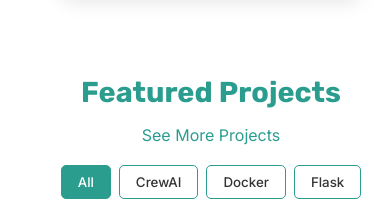
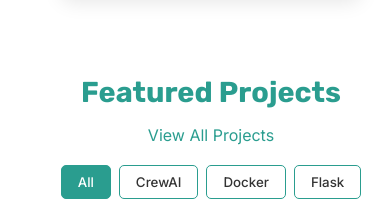
Before and after one commit to MohammedPathariya/MyPortfolio, a React (Create React App) app: page / in a window 390 px wide. Shown: the part 791-992 px from the top of the page. Built offline with nearby package versions, Linux system fonts and the light colour scheme.

Commit message:
Made the Featured Projects / All Projects title properly centered

```diff
--- a/src/components/Projects.css
+++ b/src/components/Projects.css
@@ -17,16 +17,17 @@ html {
 
 /* ── Header: Title & Toggle Link ──────────────────────────────────────── */
 .projects-header {
-  display: flex;
-  justify-content: space-between;
+  /* Changed from flex to grid for robust centering */
+  display: grid;
+  grid-template-columns: 1fr auto 1fr;
   align-items: center;
-  flex-wrap: wrap;
   margin-bottom: 1rem;
 }
 
 .projects-title {
   margin: 0;
-  flex: 1 1 auto;
+  /* Removed flex property, using grid for layout */
+  grid-column: 2;
   font-size: 1.8rem;
   font-weight: bold;
   color: var(--accent-color);
@@ -34,6 +35,9 @@ html {
 }
 
 .toggle-link {
+  /* Using grid to place the link in the third column */
+  grid-column: 3;
+  justify-self: end; /* Aligns link to the far right */
   font-size: 1rem;
   color: var(--accent-color);
   text-decoration: none;
@@ -141,12 +145,21 @@ html {
 
 /* ── Responsive ────────────────────────────────────────────────────────── */
 @media (max-width: 768px) {
-  /* Stack title & toggle */
+  /* Revert to flex for stacking title & toggle */
   .projects-header {
+    display: flex;
     flex-direction: column;
     align-items: center;
   }
+
+  /* Reset grid properties for children in flex context */
+  .projects-title {
+    grid-column: auto;
+  }
+
   .toggle-link {
+    grid-column: auto;
+    justify-self: auto;
     margin-top: 0.5rem;
   }
 
--- a/src/components/Projects.js
+++ b/src/components/Projects.js
@@ -74,7 +74,7 @@ const Projects = () => {
             handleToggle();
           }}
         >
-          {showAll ? 'Show Less' : 'See More Projects'}
+          {showAll ? 'Show Featured Only' : 'View All Projects'}
         </a>
       </div>
 
```
